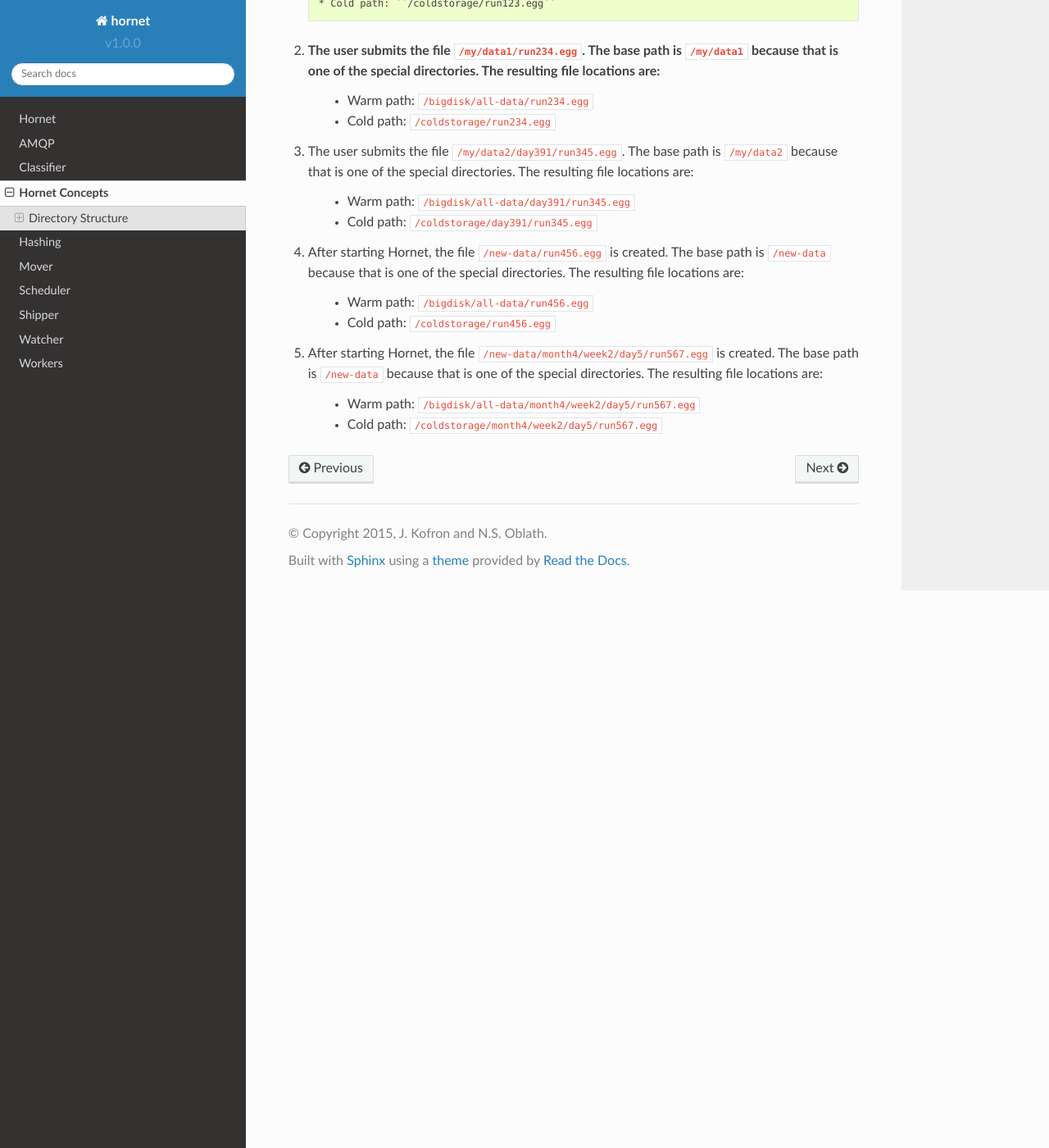
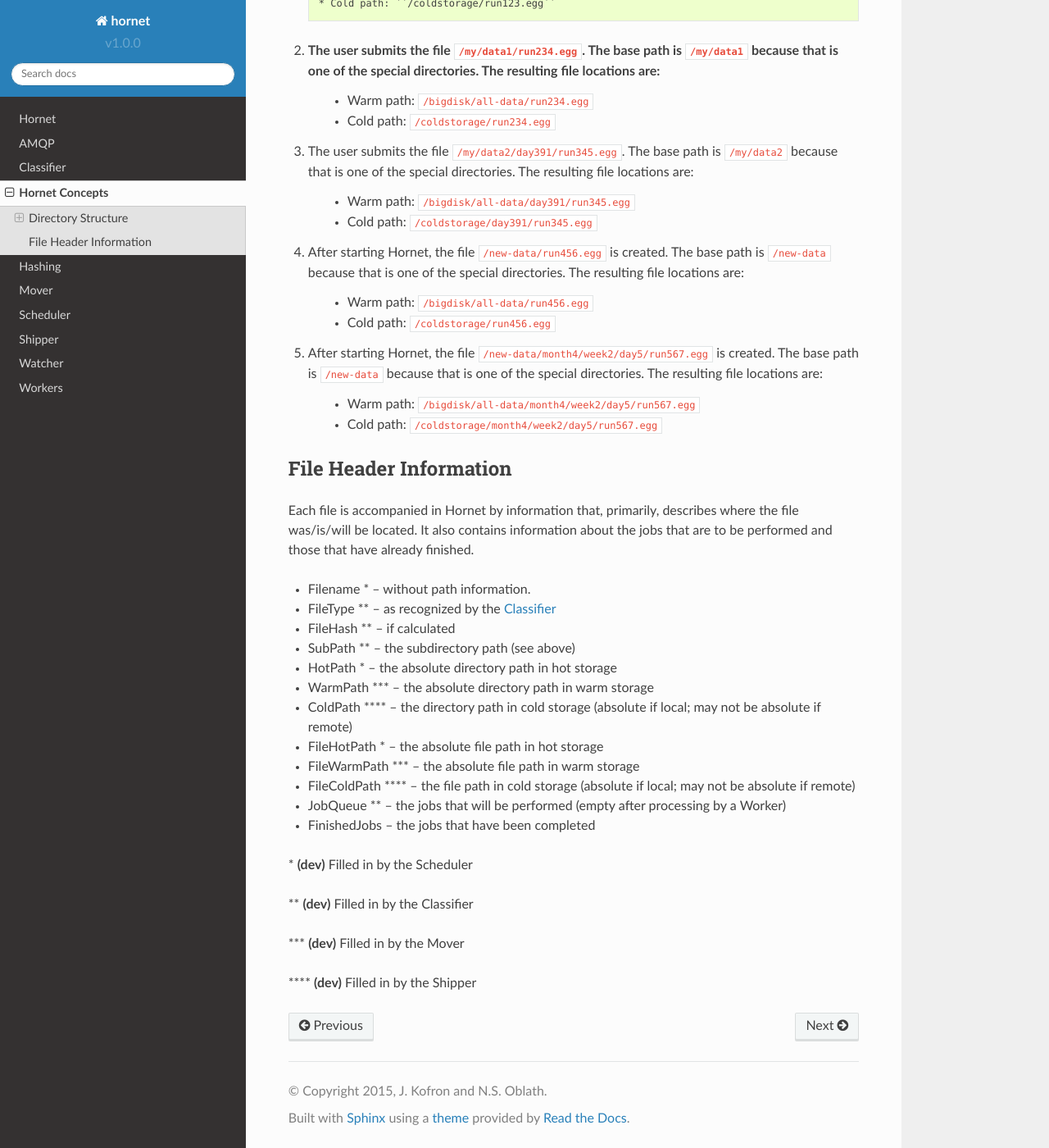
Before and after one commit to project8/hornet, a Sphinx documentation site: the page built from documentation/concepts.rst, in a window 1280 px wide and 1400 px high, scrolled down 1010 px. Shown: the whole window at 82% size. Built offline with Sphinx 7.4.7 and the Read the Docs theme 2.0.0, drawn with Linux system fonts in a browser that asks for light colours.

Commit message:
Added File Header Information to the Concepts page

```diff
--- a/documentation/concepts.rst
+++ b/documentation/concepts.rst
@@ -49,3 +49,30 @@ The following examples should cover most situations:
 
 	* Warm path: ``/bigdisk/all-data/month4/week2/day5/run567.egg``
 	* Cold path: ``/coldstorage/month4/week2/day5/run567.egg``
+
+
+File Header Information
+-----------------------
+
+Each file is accompanied in Hornet by information that, primarily, describes where the file was/is/will be located.  It also contains information about the jobs that are to be performed and those that have already finished.
+
+* Filename \* -- without path information.
+* FileType \*\* -- as recognized by the :doc:`Classifier <classifier>`
+* FileHash \*\* -- if calculated
+* SubPath \*\* -- the subdirectory path (see above)
+* HotPath \* -- the absolute directory path in hot storage
+* WarmPath \*\*\* -- the absolute directory path in warm storage
+* ColdPath \*\*\*\* -- the directory path in cold storage (absolute if local; may not be absolute if remote)
+* FileHotPath \* -- the absolute file path in hot storage
+* FileWarmPath \*\*\* -- the absolute file path in warm storage
+* FileColdPath \*\*\*\* -- the file path in cold storage (absolute if local; may not be absolute if remote)
+* JobQueue \*\* -- the jobs that will be performed (empty after processing by a Worker)
+* FinishedJobs -- the jobs that have been completed
+
+\* **(dev)** Filled in by the Scheduler
+
+\*\* **(dev)** Filled in by the Classifier
+
+\*\*\* **(dev)** Filled in by the Mover
+
+\*\*\*\* **(dev)** Filled in by the Shipper
```
